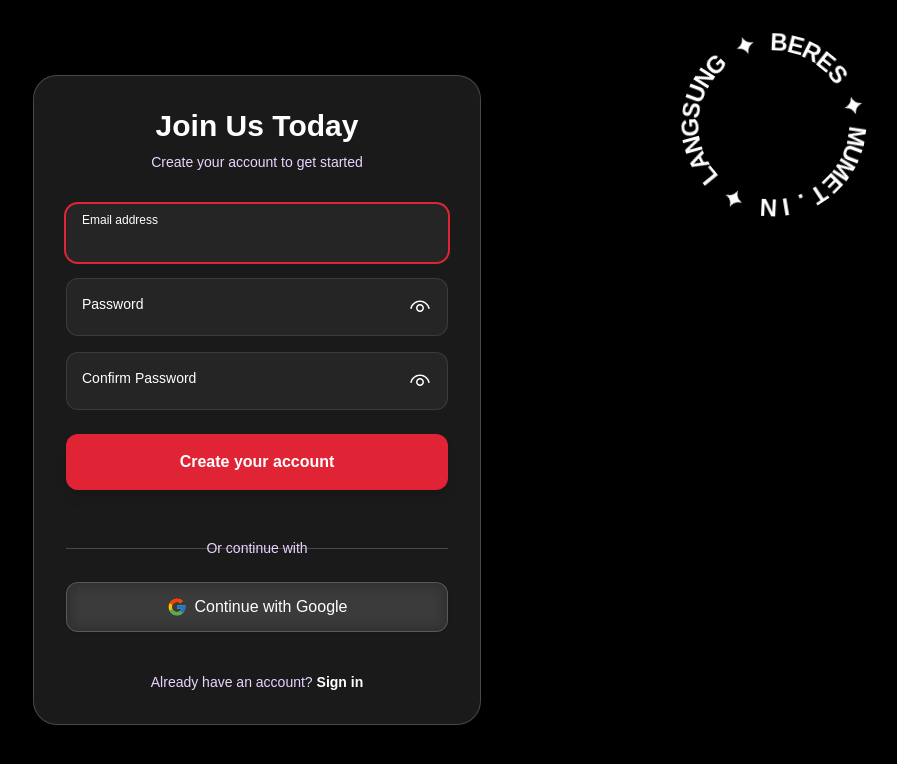
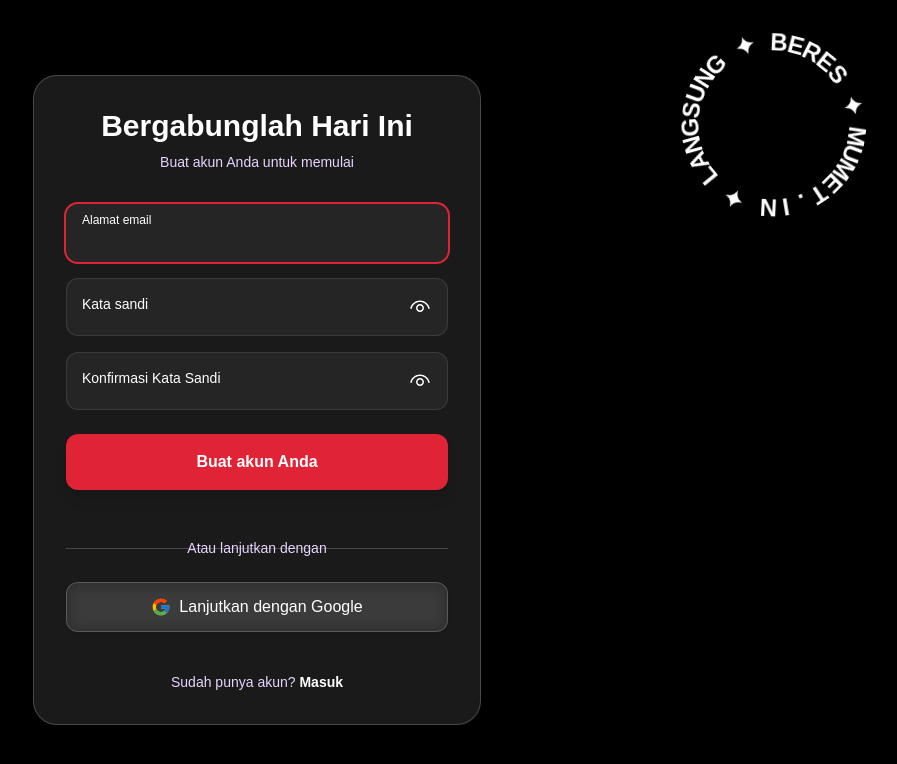
Before and after one commit to ardhikaxx/nextjs-jasa-app, a Next.js app: page /register in a window 1280 px wide. Shown: the top 764 px of the page, without its empty margins (383-1280 px from the left). Built offline with nearby package versions, Linux system fonts and the light colour scheme; no server answers.

Commit message:
fix(auth) perubahan pada halaman login dan register ke bahasa indonesia

```diff
--- a/src/app/login/page.tsx
+++ b/src/app/login/page.tsx
@@ -238,10 +238,10 @@ export default function Login() {
                 <div className="bg-white/10 backdrop-blur-lg rounded-3xl shadow-2xl border border-white/20 p-8 transform hover:scale-[1.01] transition-all duration-300">
                     <div className="text-center mb-8">
                         <h2 className="text-3xl font-bold text-white mb-2">
-                            Welcome Back
+                            Selamat Datang Kembali
                         </h2>
                         <p className="text-purple-200 text-sm">
-                            Sign in to continue your journey
+                            Masuk untuk melanjutkan perjalanan Anda
                         </p>
                     </div>
 
@@ -259,7 +259,7 @@ export default function Login() {
                                         href="/register"
                                         className="underline hover:text-white transition-colors"
                                     >
-                                        Create new account
+                                        Buat akun baru
                                     </Link>
                                 </div>
                             </div>
@@ -269,13 +269,12 @@ export default function Login() {
                             <div className="relative">
                                 <label
                                     htmlFor="email"
-                                    className={`absolute left-4 transition-all duration-200 ${
-                                        isFocused.email || email
+                                    className={`absolute left-4 transition-all duration-200 ${isFocused.email || email
                                             ? 'top-2 text-xs text-white'
                                             : 'top-4 text-sm text-white'
-                                    }`}
+                                        }`}
                                 >
-                                    Email address
+                                    Alamat email
                                 </label>
                                 <input
                                     id="email"
@@ -284,7 +283,7 @@ export default function Login() {
                                     autoComplete="email"
                                     required
                                     className="w-full px-4 pt-6 pb-2 bg-white/5 border border-white/10 rounded-xl focus:outline-none focus:ring-2 focus:ring-[#E02435] focus:border-transparent transition-all duration-200 text-white placeholder-transparent disabled:opacity-50 disabled:cursor-not-allowed"
-                                    placeholder="Enter your email"
+                                    placeholder="Masukkan email Anda"
                                     value={email}
                                     onChange={(e) => setEmail(e.target.value)}
                                     onFocus={() => setIsFocused(prev => ({ ...prev, email: true }))}
@@ -297,13 +296,12 @@ export default function Login() {
                             <div className="relative">
                                 <label
                                     htmlFor="password"
-                                    className={`absolute left-4 transition-all duration-200 ${
-                                        isFocused.password || password
+                                    className={`absolute left-4 transition-all duration-200 ${isFocused.password || password
                                             ? 'top-2 text-xs text-white'
                                             : 'top-4 text-sm text-white'
-                                    }`}
+                                        }`}
                                 >
-                                    Password
+                                    Kata sandi
                                 </label>
                                 <input
                                     id="password"
@@ -312,7 +310,7 @@ export default function Login() {
                                     autoComplete="current-password"
                                     required
                                     className="w-full px-4 pt-6 pb-2 bg-white/5 border border-white/10 rounded-xl focus:outline-none focus:ring-2 focus:ring-[#E02435] focus:border-transparent transition-all duration-200 text-white placeholder-transparent disabled:opacity-50 disabled:cursor-not-allowed pr-12"
-                                    placeholder="Enter your password"
+                                    placeholder="Masukkan kata sandi Anda"
                                     value={password}
                                     onChange={(e) => setPassword(e.target.value)}
                                     onFocus={() => setIsFocused(prev => ({ ...prev, password: true }))}
@@ -346,10 +344,10 @@ export default function Login() {
                                         <circle className="opacity-25" cx="12" cy="12" r="10" stroke="currentColor" strokeWidth="4"></circle>
                                         <path className="opacity-75" fill="currentColor" d="M4 12a8 8 0 018-8V0C5.373 0 0 5.373 0 12h4zm2 5.291A7.962 7.962 0 014 12H0c0 3.042 1.135 5.824 3 7.938l3-2.647z"></path>
                                     </svg>
-                                    Signing in...
+                                    Sedang masuk...
                                 </span>
                             ) : (
-                                'Sign in to your account'
+                                'Masuk ke akun Anda'
                             )}
                         </button>
 
@@ -359,7 +357,7 @@ export default function Login() {
                                     <div className="w-full border-t border-white/20" />
                                 </div>
                                 <div className="relative flex justify-center text-sm">
-                                    <span className="px-3 bg-white/10 backdrop-blur-lg text-purple-200 font-medium">Or continue with</span>
+                                    <span className="px-3 bg-white/10 backdrop-blur-lg text-purple-200 font-medium">Atau lanjutkan dengan</span>
                                 </div>
                             </div>
 
@@ -373,11 +371,11 @@ export default function Login() {
                                     {googleLoading ? (
                                         <span className="flex items-center justify-center">
                                             <FcGoogle className="w-5 h-5 group-hover:scale-110 transition-transform me-2" />
-                                            Connecting...
+                                            Menghubungkan...
                                         </span>
                                     ) : (
                                         <>
-                                            <FcGoogle className="w-5 h-5 group-hover:scale-110 transition-transform me-2" />Continue with Google
+                                            <FcGoogle className="w-5 h-5 group-hover:scale-110 transition-transform me-2" />Lanjutkan dengan Google
                                         </>
                                     )}
                                 </button>
@@ -386,12 +384,12 @@ export default function Login() {
 
                         <div className="text-center pt-4">
                             <p className="text-sm text-purple-200">
-                                Don't have an account?{' '}
+                                Tidak punya akun?{' '}
                                 <Link
                                     href="/register"
                                     className="font-semibold text-white hover:text-purple-300 transition-colors"
                                 >
-                                    Create account
+                                    Buat akun
                                 </Link>
                             </p>
                         </div>
--- a/src/app/register/page.tsx
+++ b/src/app/register/page.tsx
@@ -195,10 +195,10 @@ export default function Register() {
                 <div className="bg-white/10 backdrop-blur-lg rounded-3xl shadow-2xl border border-white/20 p-8 transform hover:scale-[1.01] transition-all duration-300">
                     <div className="text-center mb-8">
                         <h2 className="text-3xl font-bold text-white mb-2">
-                            Join Us Today
+                            Bergabunglah Hari Ini
                         </h2>
                         <p className="text-purple-200 text-sm">
-                            Create your account to get started
+                            Buat akun Anda untuk memulai
                         </p>
                     </div>
 
@@ -218,13 +218,12 @@ export default function Register() {
                             <div className="relative">
                                 <label
                                     htmlFor="email"
-                                    className={`absolute left-4 transition-all duration-200 ${
-                                        isFocused.email || email
+                                    className={`absolute left-4 transition-all duration-200 ${isFocused.email || email
                                             ? 'top-2 text-xs text-white'
                                             : 'top-4 text-sm text-white'
-                                    }`}
+                                        }`}
                                 >
-                                    Email address
+                                    Alamat email
                                 </label>
                                 <input
                                     id="email"
@@ -233,7 +232,7 @@ export default function Register() {
                                     autoComplete="email"
                                     required
                                     className="w-full px-4 pt-6 pb-2 bg-white/5 border border-white/10 rounded-xl focus:outline-none focus:ring-2 focus:ring-[#E02435] focus:border-transparent transition-all duration-200 text-white placeholder-transparent disabled:opacity-50 disabled:cursor-not-allowed"
-                                    placeholder="Enter your email"
+                                    placeholder="Masukkan email Anda"
                                     value={email}
                                     onChange={(e) => setEmail(e.target.value)}
                                     onFocus={() => setIsFocused(prev => ({ ...prev, email: true }))}
@@ -246,13 +245,12 @@ export default function Register() {
                             <div className="relative">
                                 <label
                                     htmlFor="password"
-                                    className={`absolute left-4 transition-all duration-200 ${
-                                        isFocused.password || password
+                                    className={`absolute left-4 transition-all duration-200 ${isFocused.password || password
                                             ? 'top-2 text-xs text-white'
                                             : 'top-4 text-sm text-white'
-                                    }`}
+                                        }`}
                                 >
-                                    Password
+                                    Kata sandi
                                 </label>
                                 <input
                                     id="password"
@@ -261,7 +259,7 @@ export default function Register() {
                                     autoComplete="new-password"
                                     required
                                     className="w-full px-4 pt-6 pb-2 bg-white/5 border border-white/10 rounded-xl focus:outline-none focus:ring-2 focus:ring-[#E02435] focus:border-transparent transition-all duration-200 text-white placeholder-transparent disabled:opacity-50 disabled:cursor-not-allowed pr-12"
-                                    placeholder="Enter your password (min. 6 characters)"
+                                    placeholder="Masukkan kata sandi (min. 6 karakter)"
                                     value={password}
                                     onChange={(e) => setPassword(e.target.value)}
                                     onFocus={() => setIsFocused(prev => ({ ...prev, password: true }))}
@@ -286,13 +284,12 @@ export default function Register() {
                             <div className="relative">
                                 <label
                                     htmlFor="confirmPassword"
-                                    className={`absolute left-4 transition-all duration-200 ${
-                                        isFocused.confirmPassword || confirmPassword
+                                    className={`absolute left-4 transition-all duration-200 ${isFocused.confirmPassword || confirmPassword
                                             ? 'top-2 text-xs text-white'
                                             : 'top-4 text-sm text-white'
-                                    }`}
+                                        }`}
                                 >
-                                    Confirm Password
+                                    Konfirmasi Kata Sandi
                                 </label>
                                 <input
                                     id="confirmPassword"
@@ -301,7 +298,7 @@ export default function Register() {
                                     autoComplete="new-password"
                                     required
                                     className="w-full px-4 pt-6 pb-2 bg-white/5 border border-white/10 rounded-xl focus:outline-none focus:ring-2 focus:ring-[#E02435] focus:border-transparent transition-all duration-200 text-white placeholder-transparent disabled:opacity-50 disabled:cursor-not-allowed pr-12"
-                                    placeholder="Confirm your password"
+                                    placeholder="Konfirmasi kata sandi Anda"
                                     value={confirmPassword}
                                     onChange={(e) => setConfirmPassword(e.target.value)}
                                     onFocus={() => setIsFocused(prev => ({ ...prev, confirmPassword: true }))}
@@ -327,7 +324,7 @@ export default function Register() {
                         <button
                             type="submit"
                             disabled={isAnyLoading}
-                            className="w-full bg-[#E02435] text-white py-4 px-4 rounded-xl font-semibold hover:[#E02435] focus:outline-none focus:ring-2 focus:ring-offset-2 focus:ring-[#E02435] disabled:opacity-50 disabled:cursor-not-allowed transition-all duration-200 transform hover:scale-[1.02] active:scale-[0.98] shadow-lg"
+                            className="w-full bg-[#E02435] text-white py-4 px-4 rounded-xl font-semibold hover:bg-[#c81e2e] focus:outline-none focus:ring-2 focus:ring-offset-2 focus:ring-[#E02435] disabled:opacity-50 disabled:cursor-not-allowed transition-all duration-200 transform hover:scale-[1.02] active:scale-[0.98] shadow-lg"
                         >
                             {loading ? (
                                 <span className="flex items-center justify-center">
@@ -335,10 +332,10 @@ export default function Register() {
                                         <circle className="opacity-25" cx="12" cy="12" r="10" stroke="currentColor" strokeWidth="4"></circle>
                                         <path className="opacity-75" fill="currentColor" d="M4 12a8 8 0 018-8V0C5.373 0 0 5.373 0 12h4zm2 5.291A7.962 7.962 0 014 12H0c0 3.042 1.135 5.824 3 7.938l3-2.647z"></path>
                                     </svg>
-                                    Creating account...
+                                    Membuat akun...
                                 </span>
                             ) : (
-                                'Create your account'
+                                'Buat akun Anda'
                             )}
                         </button>
 
@@ -348,7 +345,7 @@ export default function Register() {
                                     <div className="w-full border-t border-white/20" />
                                 </div>
                                 <div className="relative flex justify-center text-sm">
-                                    <span className="px-2 bg-transparent text-purple-200">Or continue with</span>
+                                    <span className="px-2 bg-transparent text-purple-200">Atau lanjutkan dengan</span>
                                 </div>
                             </div>
 
@@ -362,11 +359,11 @@ export default function Register() {
                                     {googleLoading ? (
                                         <span className="flex items-center justify-center">
                                             <FcGoogle className="w-5 h-5 group-hover:scale-110 transition-transform me-2" />
-                                            Connecting...
+                                            Menghubungkan...
                                         </span>
                                     ) : (
                                         <>
-                                            <FcGoogle className="w-5 h-5 group-hover:scale-110 transition-transform me-2" />Continue with Google
+                                            <FcGoogle className="w-5 h-5 group-hover:scale-110 transition-transform me-2" />Lanjutkan dengan Google
                                         </>
                                     )}
                                 </button>
@@ -375,12 +372,12 @@ export default function Register() {
 
                         <div className="text-center pt-4">
                             <p className="text-sm text-purple-200">
-                                Already have an account?{' '}
+                                Sudah punya akun?{' '}
                                 <Link
                                     href="/login"
                                     className="font-semibold text-white hover:text-purple-300 transition-colors"
                                 >
-                                    Sign in
+                                    Masuk
                                 </Link>
                             </p>
                         </div>
```
